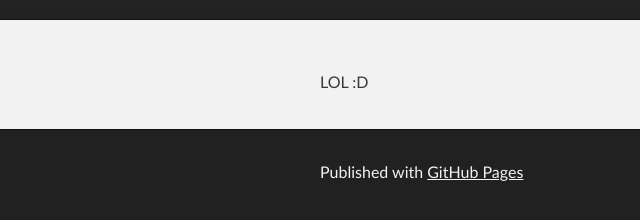
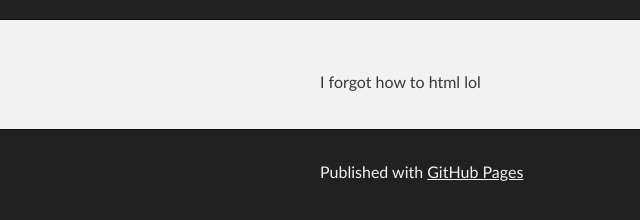
Before and after one commit to fendi626/fendi626.github.io, a plain HTML site: page index.html in a window 1280 px wide. Shown: the part 154-374 px from the top of the page, 0-640 px from the left. Drawn offline with Linux system fonts and the light colour scheme.

Commit message:
Update index.html

```diff
--- a/index.html
+++ b/index.html
@@ -27,7 +27,7 @@
     <!-- MAIN CONTENT -->
     <div id="main_content_wrap" class="outer">
       <section id="main_content" class="inner">
-        <p>LOL :D</p>
+        <p>I forgot how to html lol</p>
       </section>
     </div>
 
```
